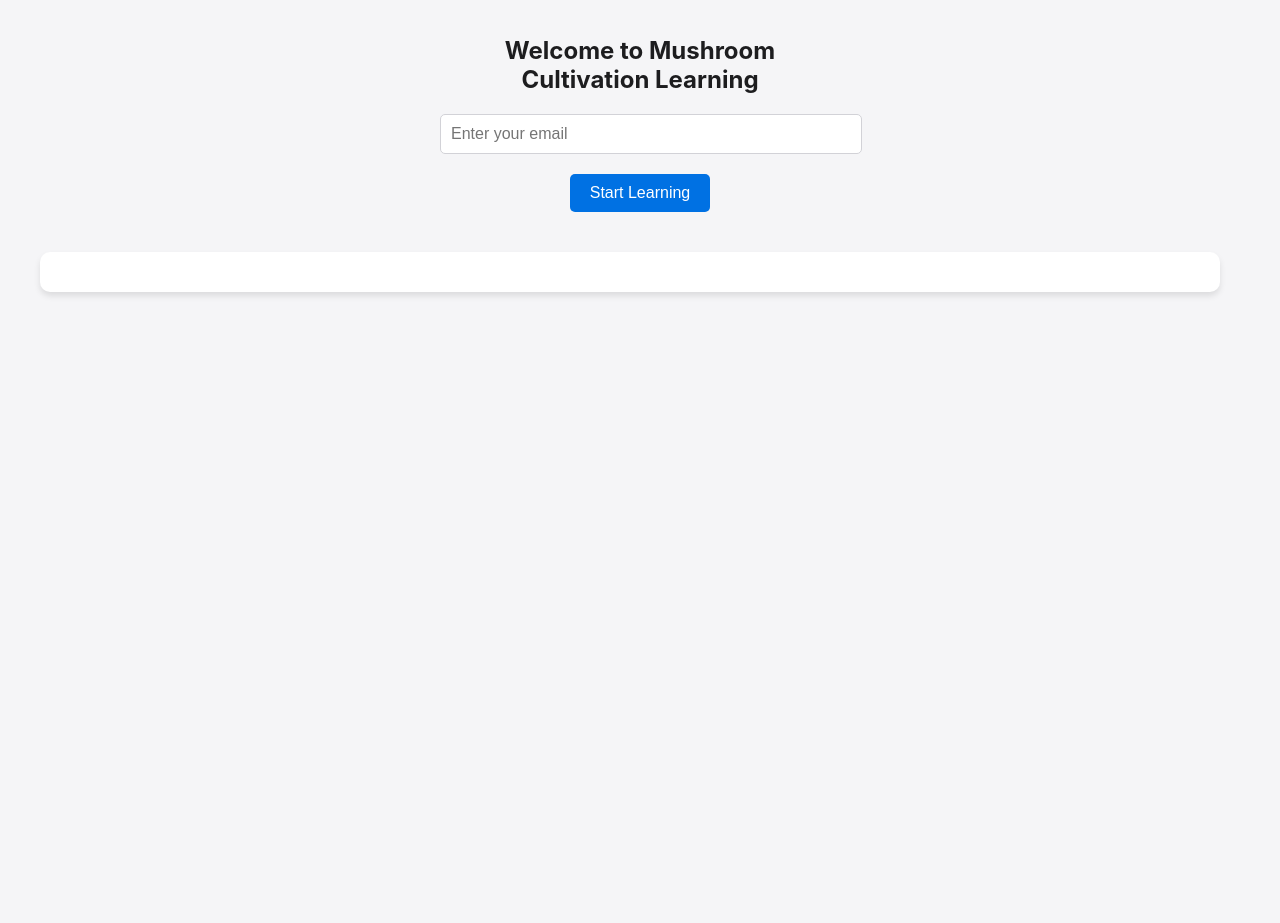
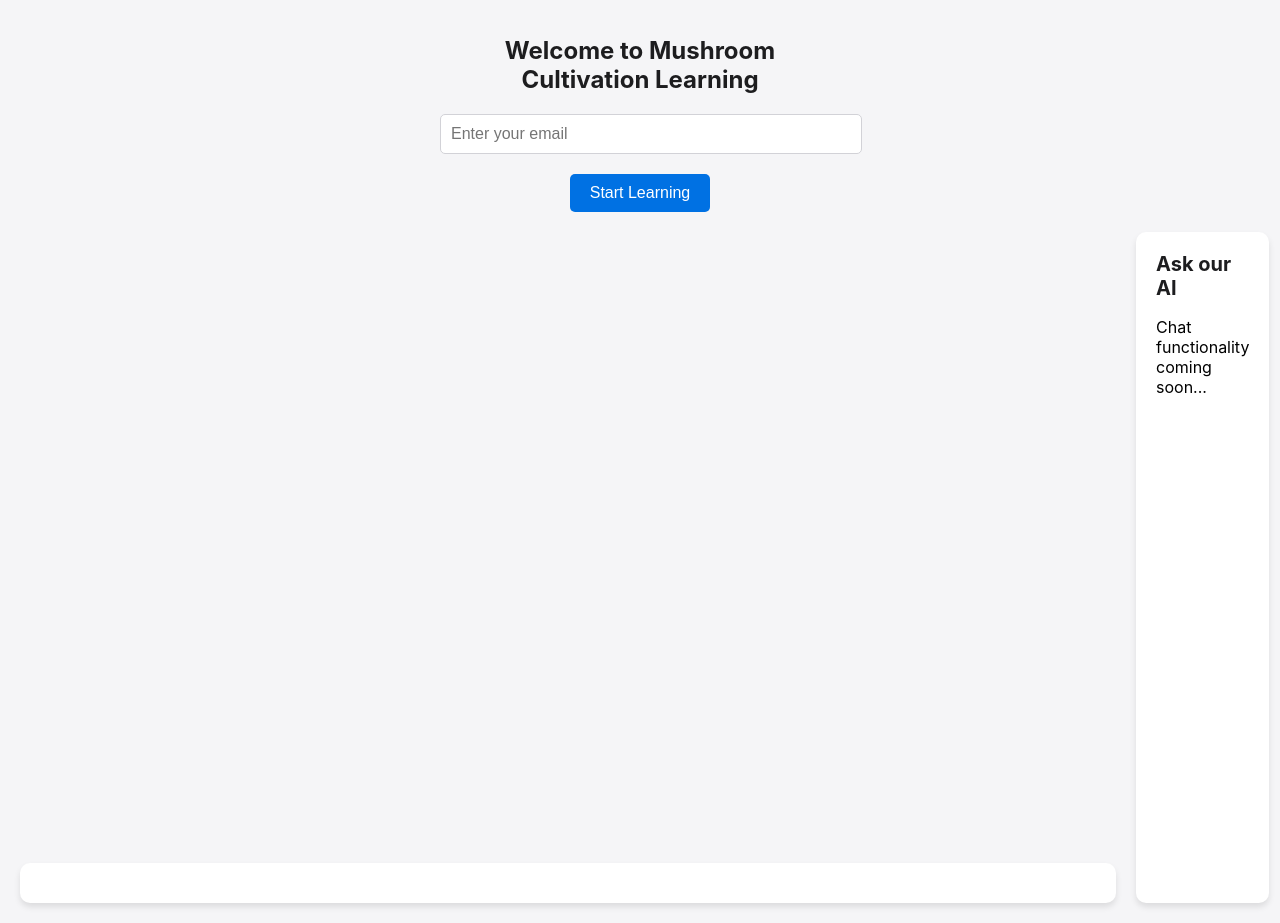
Before and after one commit to robadapt/LMS, a plain HTML site: page index.html in a window 1280 px wide. Before the commit the page ends 800 px from the top, so only its background shows below. Drawn offline with Linux system fonts and the light colour scheme.

Commit message:
Add files via upload

```diff
--- a/index.html
+++ b/index.html
@@ -12,7 +12,7 @@
             background-color: #f5f5f7;
         }
         .container {
-            max-width: 1200px;
+            max-width: 1400px;
             margin: 0 auto;
             padding: 20px;
         }
@@ -65,6 +65,8 @@
         }
         #video-container {
             margin-bottom: 20px;
+            width: 1096px;
+            height: 591px;
         }
         #video-description {
             background-color: white;
@@ -96,7 +98,7 @@
                 <div id="video-description"></div>
                 <button onclick="nextLesson()" id="next-button" class="hidden">Next Lesson</button>
             </div>
-            <div id="chat-window" class="hidden">
+            <div id="chat-window">
                 <h2>Ask our AI</h2>
                 <p>Chat functionality coming soon...</p>
             </div>
@@ -141,19 +143,17 @@
             const lesson = lessons[currentLesson];
             document.getElementById('lesson-title').textContent = lesson.title;
             document.getElementById('video-container').innerHTML = `
-                <iframe width="100%" height="315" src="https://www.youtube.com/embed/${lesson.video}" frameborder="0" allow="autoplay; encrypted-media" allowfullscreen></iframe>
+                <iframe width="1096" height="591" src="https://www.youtube.com/embed/${lesson.video}" frameborder="0" allow="autoplay; encrypted-media" allowfullscreen></iframe>
             `;
             document.getElementById('video-description').innerHTML = `
                 <p>Throughout this video, you'll learn about the essential tools needed, the importance of proper block arrangement, and the step-by-step cutting process. We'll cover everything from initial sanitization and the strategic "pre-cut" to the final "eye cut" technique. You'll also understand why certain steps, such as block orientation and plastic folding, are critical for creating the ideal growing environment.</p>
                 <p>Whether you're new to mushroom farming or looking to refine your techniques, this video will provide valuable insights into preparing mushroom blocks for fruiting. Let's dive in and explore this fundamental aspect of successful mushroom cultivation.</p>
             `;
             document.getElementById('next-button').classList.add('hidden');
-            document.getElementById('chat-window').classList.add('hidden');
 
-            // Show next button and chat window after a delay (simulating video watch time)
+            // Show next button after a delay (simulating video watch time)
             setTimeout(() => {
                 document.getElementById('next-button').classList.remove('hidden');
-                document.getElementById('chat-window').classList.remove('hidden');
             }, 10000); // 10 seconds delay, adjust as needed
         }
 
```
